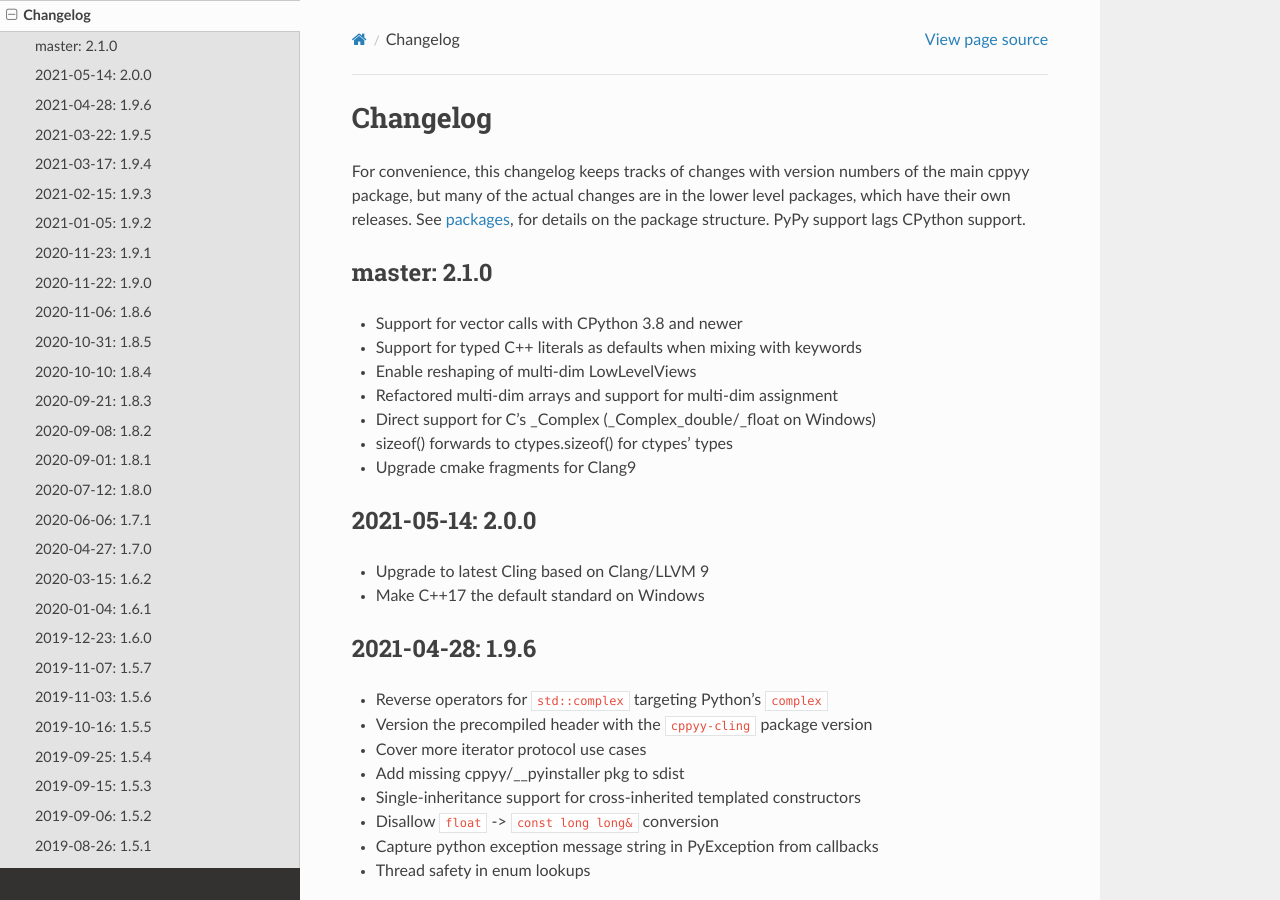
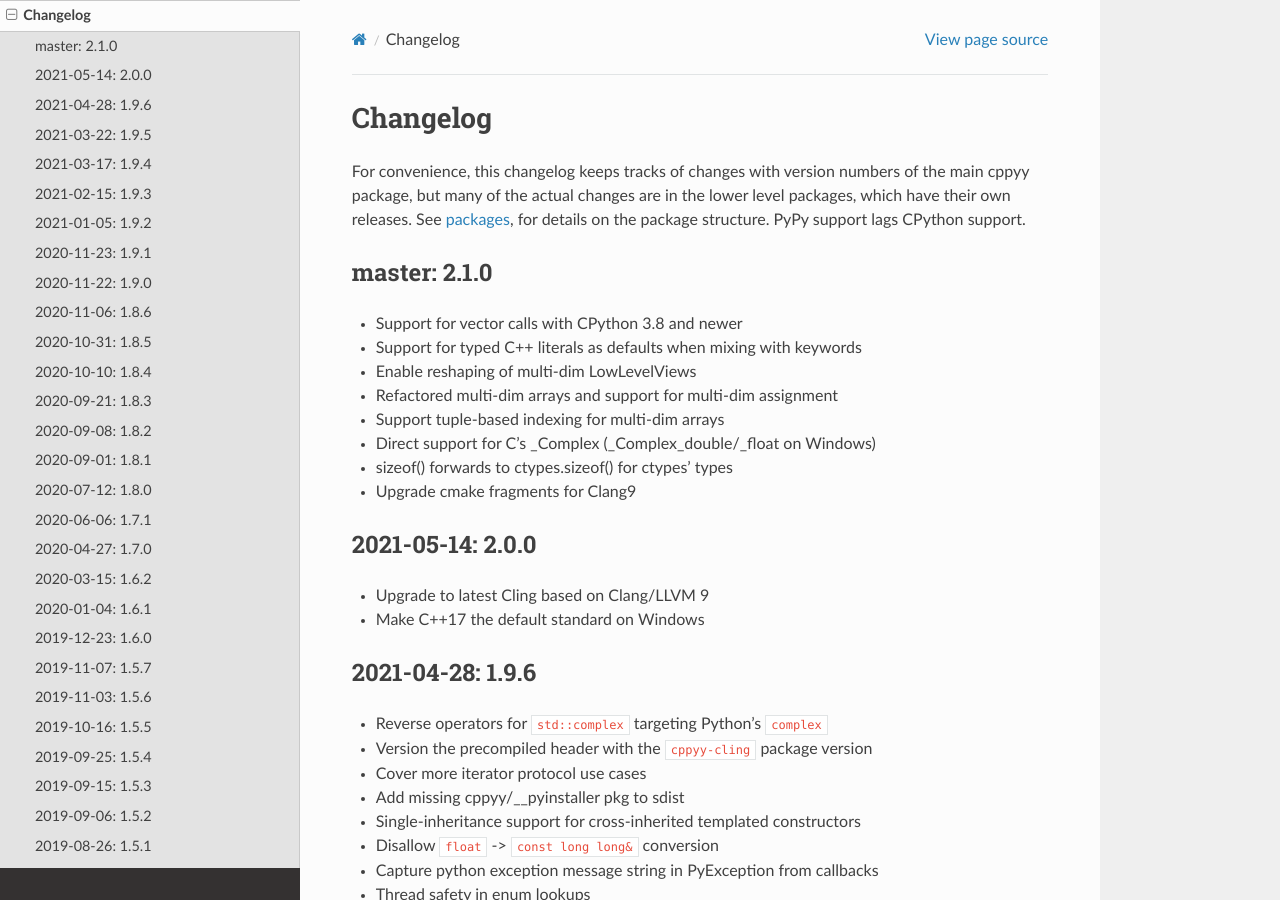
Before and after one commit to wlav/cppyy, a Sphinx documentation site: the page built from doc/source/changelog.rst, in a window 1280 px wide and 900 px high. Built offline with Sphinx 7.4.7 and the Read the Docs theme 2.0.0, drawn with Linux system fonts in a browser that asks for light colours.

Commit message:
tuple-based indexing for multi-dim arrays

```diff
--- a/doc/source/changelog.rst
+++ b/doc/source/changelog.rst
@@ -17,6 +17,7 @@
 * Support for typed C++ literals as defaults when mixing with keywords
 * Enable reshaping of multi-dim LowLevelViews
 * Refactored multi-dim arrays and support for multi-dim assignment
+* Support tuple-based indexing for multi-dim arrays
 * Direct support for C's _Complex (_Complex_double/_float on Windows)
 * sizeof() forwards to ctypes.sizeof() for ctypes' types
 * Upgrade cmake fragments for Clang9
```
